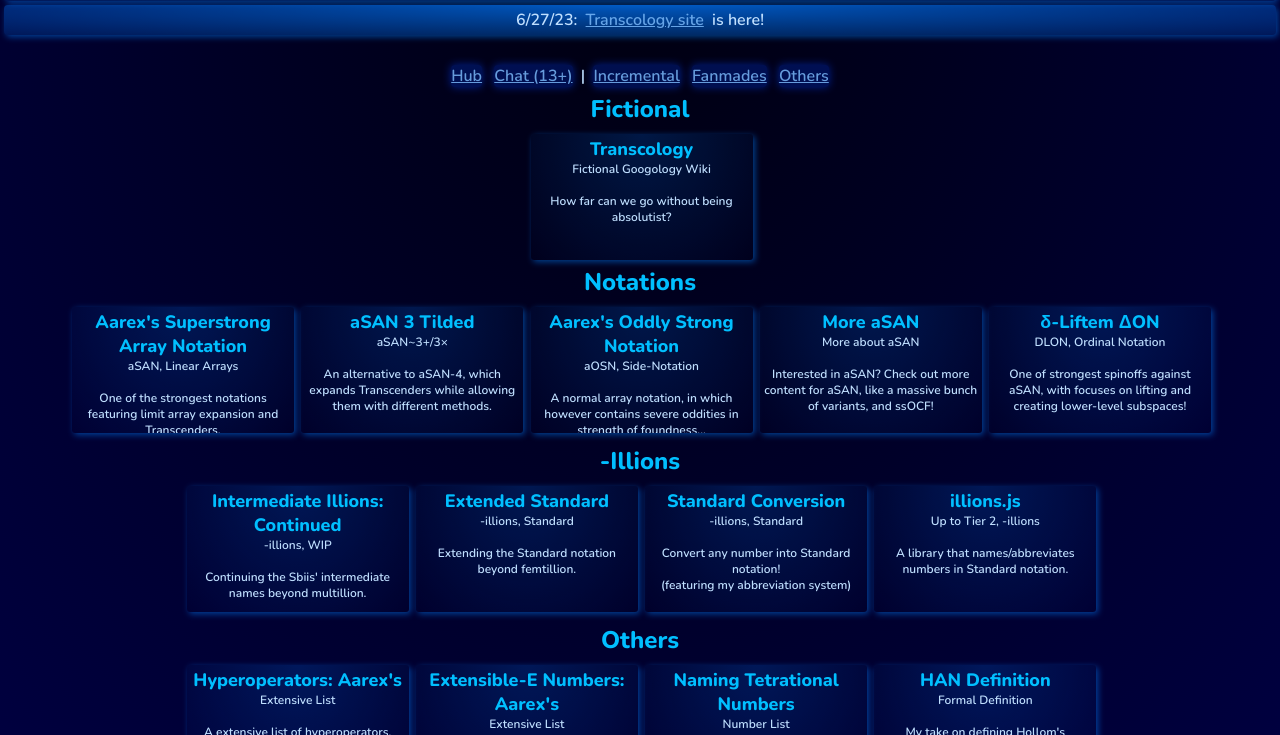
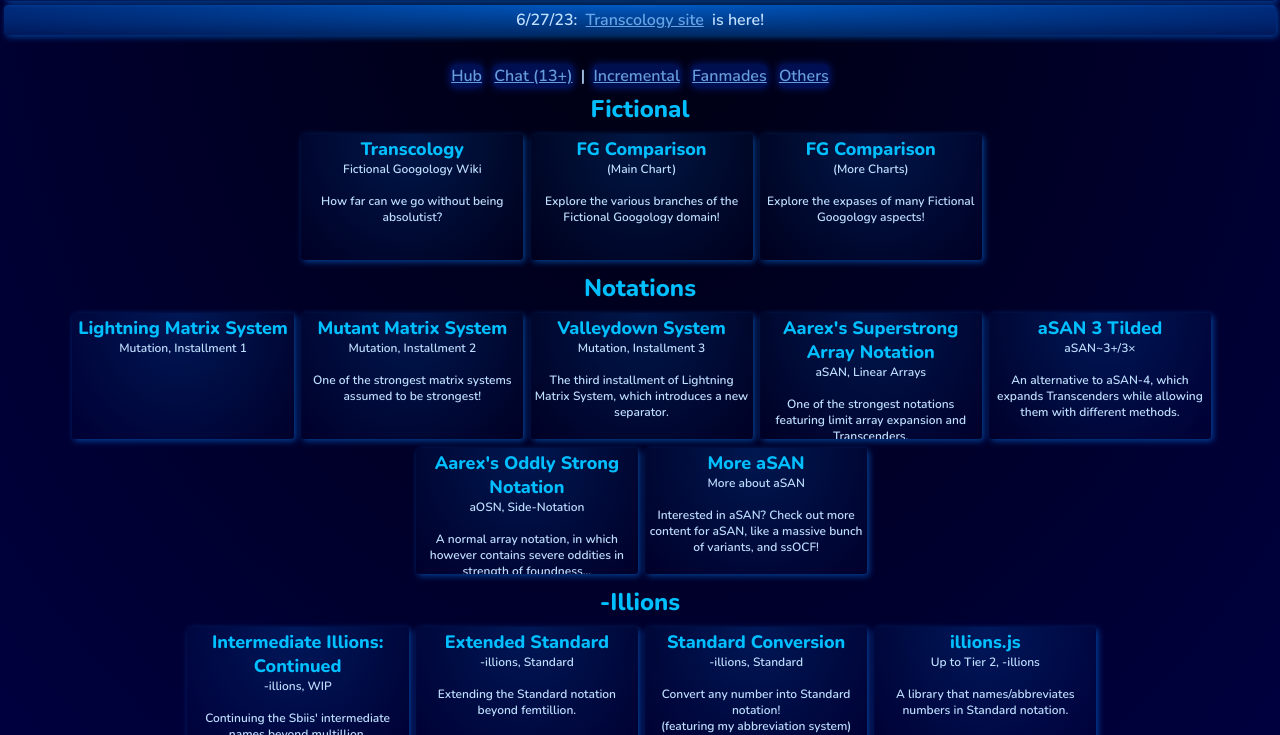
Before and after one commit to aarextiaokhiao/aarextiaokhiao.github.io, a plain HTML site: page googology.html in a window 1280 px wide. Shown: the part 65-800 px from the top of the page. Drawn offline with nearby package versions, Linux system fonts and the light colour scheme.

Commit message:
Update googology.html

```diff
--- a/googology.html
+++ b/googology.html
@@ -30,8 +30,48 @@
 					<div>How far can we go without being absolutist?</div>
 				</div>
 			</a>
+			<a class="item" href="http://sites.google.com/view/transcology">
+				<div class="item_fix">
+					<div class="big">FG Comparison</div>
+					<div>(Main Chart)</div>
+					<br>
+					<div>Explore the various branches of the Fictional Googology domain!</div>
+				</div>
+			</a>
+			<a class="item" href="http://sites.google.com/view/transcology">
+				<div class="item_fix">
+					<div class="big">FG Comparison</div>
+					<div>(More Charts)</div>
+					<br>
+					<div>Explore the expases of many Fictional Googology aspects!</div>
+				</div>
+			</a>
 			<div class="big">Notations</div>
-			<a class="item" href="http://docs.google.com/document/d/1Srzt_yiycojOIiJVls1c4hkSmwbq_zgxbTyxyEwRyN8/edit?usp=sharing">
+			<!-- The "strongest" series -->
+			<a class="item" href="http://docs.google.com/document/d/15wq1SU2sehwEm49vYBAYeXHGLRkOFu2qLNMzOGcyox4/edit#heading=h.cribkl9h5j8h">
+				<div class="item_fix">
+					<div class="big">Lightning Matrix System</div>
+					<div>Mutation, Installment 1</div>
+				</div>
+			</a>
+			<a class="item" href="http://docs.google.com/document/u/0/d/1xcWC3ubLH7akF5bkXsUjgDLzp4_lHKLpV9B83uhBwTU">
+				<div class="item_fix">
+					<div class="big">Mutant Matrix System</div>
+					<div>Mutation, Installment 2</div>
+					<br>
+					<div>One of the strongest matrix systems assumed to be strongest!</div>
+				</div>
+			</a>
+			<a class="item" href="https://docs.google.com/document/d/1FsFYx8KysJpaw_XIkqafUIVxlC8QJg7hblgVssOQMM0">
+				<div class="item_fix">
+					<div class="big">Valleydown System</div>
+					<div>Mutation, Installment 3</div>
+					<br>
+					<div>The third installment of Lightning Matrix System, which introduces a new separator.</div>
+				</div>
+			</a>
+
+			<a class="item" href="http://docs.google.com/document/d/1Srzt_yiycojOIiJVls1c4hkSmwbq_zgxbTyxyEwRyN8">
 				<div class="item_fix">
 					<div class="big">Aarex's Superstrong Array Notation</div>
 					<div>aSAN, Linear Arrays</div>
@@ -40,7 +80,7 @@
 					<br>(represented as (1,(1,x)))</div>
 				</div>
 			</a>
-			<a class="item" href="http://docs.google.com/document/d/1vuIwolsimKq0XbmC3pLQdbEsFZgEehtbs4vQZmRbb6Y/edit?usp=sharing">
+			<a class="item" href="http://docs.google.com/document/d/1vuIwolsimKq0XbmC3pLQdbEsFZgEehtbs4vQZmRbb6Y">
 				<div class="item_fix">
 					<div class="big">aSAN 3 Tilded</div>
 					<div>aSAN~3+/3×</div>
@@ -48,7 +88,7 @@
 					<div>An alternative to aSAN-4, which expands Transcenders while allowing them with different methods.</div>
 				</div>
 			</a>
-			<a class="item" href="http://docs.google.com/document/d/12K01csXDQ6-dbhdGWwxDmYWVHuTZGmUqw2M-v6XoNeg/edit?usp=sharing">
+			<a class="item" href="http://docs.google.com/document/d/12K01csXDQ6-dbhdGWwxDmYWVHuTZGmUqw2M-v6XoNeg">
 				<div class="item_fix">
 					<div class="big">Aarex's Oddly Strong Notation</div>
 					<div>aOSN, Side-Notation</div>
@@ -56,7 +96,7 @@
 					<div>A normal array notation, in which however contains severe oddities in strength of foundness...</div>
 				</div>
 			</a>
-			<a class="item" href="http://docs.google.com/document/d/1qpGhgyWHjdzM89dI6AYZNNNdniVV72creHLfAXxe-bs/edit?usp=sharing">
+			<a class="item" href="http://docs.google.com/document/d/1qpGhgyWHjdzM89dI6AYZNNNdniVV72creHLfAXxe-bs">
 				<div class="item_fix">
 					<div class="big">More aSAN</div>
 					<div>More about aSAN</div>
@@ -64,16 +104,8 @@
 					<div>Interested in aSAN? Check out more content for aSAN, like a massive bunch of variants, and ssOCF!</div>
 				</div>
 			</a>
-			<a class="item" href="http://docs.google.com/document/d/15wq1SU2sehwEm49vYBAYeXHGLRkOFu2qLNMzOGcyox4/edit#heading=h.79qv7x5at89l">
-				<div class="item_fix">
-					<div class="big">δ-Liftem ΔON</div>
-					<div>DLON, Ordinal Notation</div>
-					<br>
-					<div>One of strongest spinoffs against aSAN, with focuses on lifting and creating lower-level subspaces!</div>
-				</div>
-			</a>
 			<div class="big">-Illions</div>
-			<a class="item" href="http://docs.google.com/document/d/1dhCjmN9_qOyydKY6a_rzbCfNg8yIGslEPVfA9iz60Ig/edit?usp=sharing">
+			<a class="item" href="http://docs.google.com/document/d/1dhCjmN9_qOyydKY6a_rzbCfNg8yIGslEPVfA9iz60Ig">
 				<div class="item_fix">
 					<div class="big">Intermediate Illions: Continued</div>
 					<div>-illions, WIP</div>
@@ -81,7 +113,7 @@
 					<div>Continuing the Sbiis' intermediate names beyond multillion.</div>
 				</div>
 			</a>
-			<a class="item" href="http://docs.google.com/document/d/1K8Oj1As5p8S4hq_9zY_ZD29jdkLw7ZRV7Ka-5J8toE4/edit?usp=sharing">
+			<a class="item" href="http://docs.google.com/document/d/1K8Oj1As5p8S4hq_9zY_ZD29jdkLw7ZRV7Ka-5J8toE4">
 				<div class="item_fix">
 					<div class="big">Extended Standard</div>
 					<div>-illions, Standard</div>
@@ -106,7 +138,7 @@
 				</div>
 			</a>
 			<div class="big">Others</div>
-			<a class="item" href="http://docs.google.com/document/d/1awdgebNYWewtiWioWeuodFBAkmM8qD1dmyuORhEZuQQ/edit?usp=sharing">
+			<a class="item" href="http://docs.google.com/document/d/1awdgebNYWewtiWioWeuodFBAkmM8qD1dmyuORhEZuQQ">
 				<div class="item_fix">
 					<div class="big">Hyperoperators: Aarex's</div>
 					<div>Extensive List</div>
@@ -115,7 +147,7 @@
 					<br><br><br>(+ names beyond Linear Arrays)</div>
 				</div>
 			</a>
-			<a class="item" href="http://docs.google.com/document/d/1eZIXQucE2xev2rIortfDJEp9pwOkWgJW9RHWScnCIbM/edit?usp=sharing">
+			<a class="item" href="http://docs.google.com/document/d/1eZIXQucE2xev2rIortfDJEp9pwOkWgJW9RHWScnCIbM">
 				<div class="item_fix">
 					<div class="big">Extensible-E Numbers: Aarex's</div>
 					<div>Extensive List</div>
@@ -123,7 +155,7 @@
 					<div>A extensive list beyond godsgodgulus, including my new Expand-E Notation.</div>
 				</div>
 			</a>
-			<a class="item" href="http://docs.google.com/document/d/1kF39k2YhpjMC4DnGoHasXaYJAktb8rdqSszvn8EkBMk/edit?usp=sharing">
+			<a class="item" href="http://docs.google.com/document/d/1kF39k2YhpjMC4DnGoHasXaYJAktb8rdqSszvn8EkBMk">
 				<div class="item_fix">
 					<div class="big">Naming Tetrational Numbers</div>
 					<div>Number List</div>
@@ -131,7 +163,7 @@
 					<div>Naming all possible integers for 10^^x range.</div>
 				</div>
 			</a>
-			<a class="item" href="http://docs.google.com/document/d/1WMRgkt7zbLb5imEGSCoAJwb7PBDgbSXGmQJWKsbhmqU/edit?usp=sharing">
+			<a class="item" href="http://docs.google.com/document/d/1WMRgkt7zbLb5imEGSCoAJwb7PBDgbSXGmQJWKsbhmqU">
 				<div class="item_fix">
 					<div class="big">HAN Definition</div>
 					<div>Formal Definition</div>
@@ -141,7 +173,7 @@
 				</div>
 			</a>
 			<div class="big">Old</div>
-			<a class="item" href="http://docs.google.com/document/d/1hGsJosQGtPgO_JNaaUZAwNr6ZsVJ2XcU1b5keiLNwjU/edit?usp=sharing">
+			<a class="item" href="http://docs.google.com/document/d/1hGsJosQGtPgO_JNaaUZAwNr6ZsVJ2XcU1b5keiLNwjU">
 				<div class="item_fix">
 					<div class="big">Aarex's Linear Array Notation</div>
 					<div>2014</div>
@@ -149,7 +181,7 @@
 					<div>My first take on defining linear arrays.</div>
 				</div>
 			</a>
-			<a class="item" href="http://docs.google.com/document/d/1YP5M770fzFyS9bWVkQsFSbGXUafVmylmgUWkrFqMoUM/edit?usp=sharing">
+			<a class="item" href="http://docs.google.com/document/d/1YP5M770fzFyS9bWVkQsFSbGXUafVmylmgUWkrFqMoUM">
 				<div class="item_fix">
 					<div class="big">Aarex's Dimensional Array Notation</div>
 					<div>2014</div>
@@ -173,8 +205,20 @@
 					<div>The finale of my old googological sites, before September 2021. Hosted in new Google Sites.</div>
 				</div>
 			</a>
+			<a class="item" href="http://docs.google.com/document/d/1fjdaREs48VfWCfGnCr0XJ8ObYwXxTfF8bAYVeZ-BhZA">
+				<div class="item_fix">
+					<div class="big">Aarex's Extended UNOCF</div>
+					<div>Extension</div>
+				</div>
+			</a>
+			<a class="item" href="http://docs.google.com/document/d/15wq1SU2sehwEm49vYBAYeXHGLRkOFu2qLNMzOGcyox4#heading=h.79qv7x5at89l">
+				<div class="item_fix">
+					<div class="big">δ-Liftem ΔON</div>
+					<div>DLON, Ordinal Notation</div>
+				</div>
+			</a>
 			<div class="big">WIP</div>
-			<a class="item" href="http://docs.google.com/document/d/1tgo1ZGiKoYx4veJ6ucV9xAQ1zM4jG5gs8EPFvyQYABg/edit?usp=sharing">
+			<a class="item" href="http://docs.google.com/document/d/1tgo1ZGiKoYx4veJ6ucV9xAQ1zM4jG5gs8EPFvyQYABg">
 				<div class="item_fix">
 					<div class="big">Transfinite BMS</div>
 					<div>Last updated: WIP</div>
@@ -182,7 +226,7 @@
 					<div>My take on Transfinite BMS and its extensions. Part of Project: Legendion.</div>
 				</div>
 			</a>
-			<a class="item">
+			<!--<a class="item">
 				<div class="item_fix">
 					<div class="big">Project Legendion</div>
 					<div>Last updated: WIP</div>
@@ -190,7 +234,7 @@
 					<div>A project for attempting on defeating aSAN 3 Tilded.<br>4 - 5 notations: Legendion BEAF, Transfinitary aSAN, my triangular notation, and 2-3 more.</div>
 				</div>
 			</a>
-			<!--<a class="item">
+			<a class="item">
 				<div class="item_fix">
 					<div class="big">Illionpedia</div>
 					<div>Last updated: WIP</div>
```
